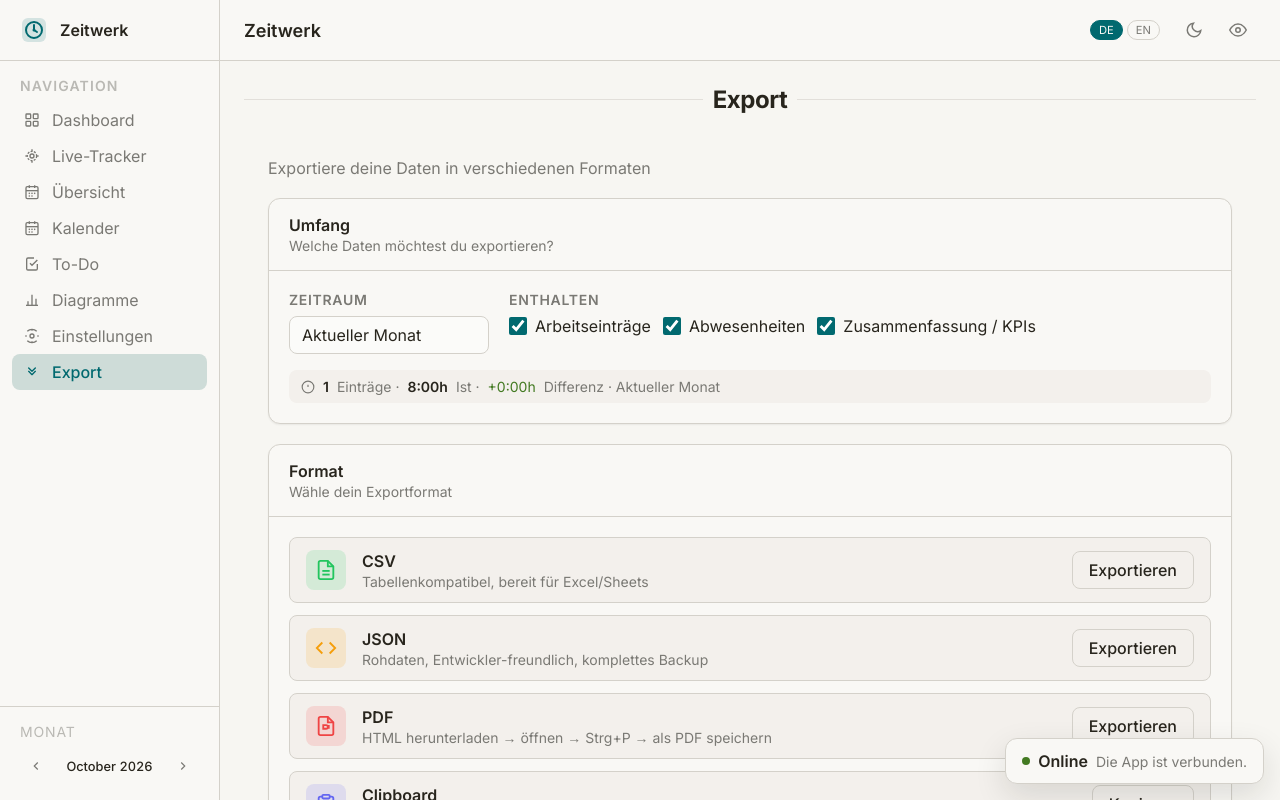
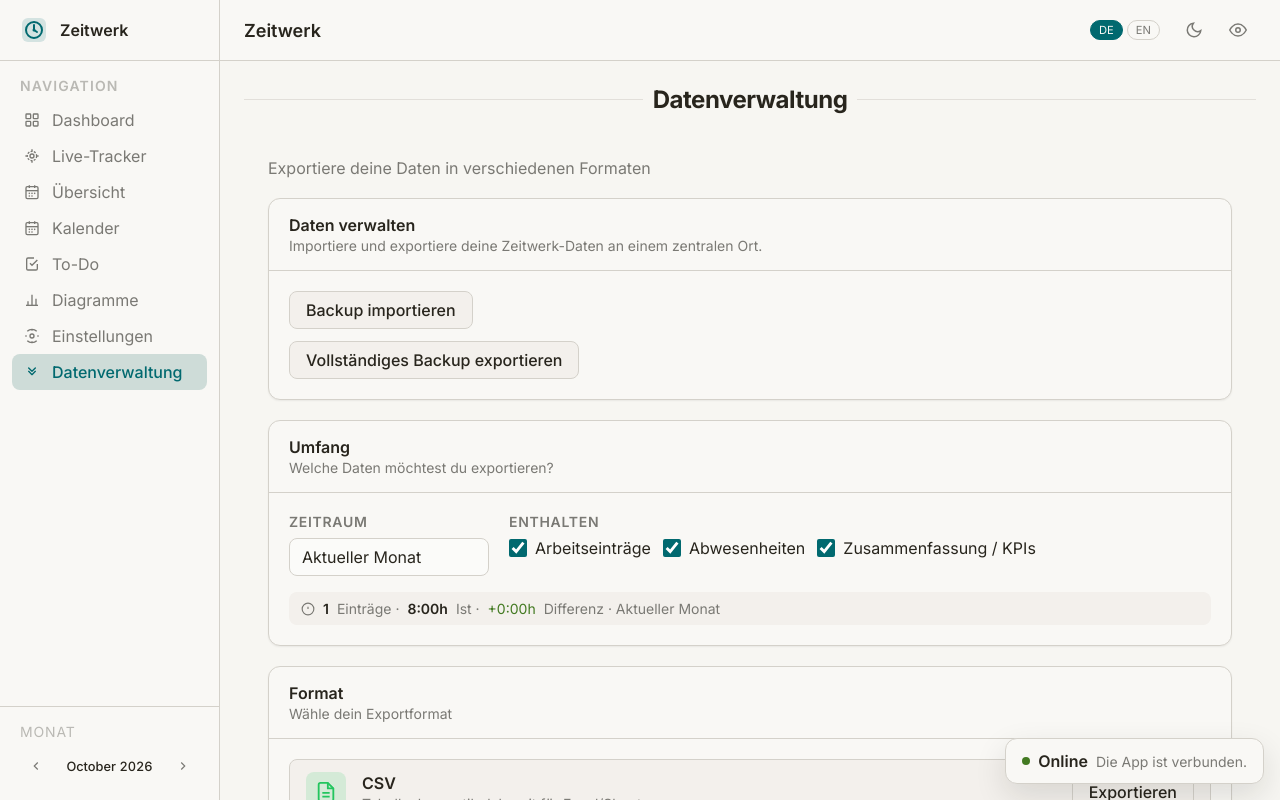
Before and after one commit to beri336/zeitwerk, a Vue app: page /#/export in a window 1280 px wide. Built offline with nearby package versions, Linux system fonts and the light colour scheme.

Commit message:
refactor: centralize data import and export

```diff
--- a/src/components/features/ExportCard.vue
+++ b/src/components/features/ExportCard.vue
@@ -6,6 +6,23 @@
         <div class="export-header">
             <p class="export-sub">{{ $t('export.sub') }}</p>
         </div>
+
+        <section class="card data-management-card">
+            <div class="card-head">
+                <h2>{{ $t('export.data.title') }}</h2>
+                <p>{{ $t('export.data.sub') }}</p>
+            </div>
+            <div class="card-body data-management-actions">
+                <button class="btn btn-secondary" type="button" @click="openImport">
+                    {{ $t('export.data.import') }}
+                </button>
+                <button class="btn btn-secondary" type="button" @click="exportFullJSON">
+                    {{ $t('export.data.backup') }}
+                </button>
+                <input ref="importInput" type="file" accept=".json,application/json"
+                    class="hidden-file-input" @change="handleImportFile" />
+            </div>
+        </section>
 
         <!-- Filters -->
         <section class="card">
@@ -196,6 +213,13 @@
             <div v-if="toastMsg" class="toast">{{ toastMsg }}</div>
         </Transition>
 
+        <ImportConfirmModal
+            v-model="showImportModal"
+            :current-count="store.entries.length"
+            :import-count="pendingImport?.zeitwerk?.entries?.length ?? 0"
+            @confirm="confirmImport"
+        />
+
     </main>
 </template>
 
@@ -210,6 +234,8 @@ import { useExport } from '@/composables/useExport'
 import { useCalendarStore } from '@/composables/useCalendarStore'
 import { useTodoStore } from '@/composables/useTodoStore'
 import { useProfileStore } from '@/composables/useProfileStore'
+import ImportConfirmModal from '@/components/ImportConfirmModal.vue'
+import { useRecovery } from '@/composables/useRecovery'
 
 const store = useZeitwerkStore()
 const { showToast } = useToast()
@@ -231,9 +257,15 @@ const PRESETS = computed(() => [
 ])
 
 const { exportJSON: exportFullJSON } = useExport()
+const { readImportFile, applyImport } = useExport()
+const { createSnapshot } = useRecovery()
 const calendar = useCalendarStore()
 const todos = useTodoStore()
 const profile = useProfileStore()
+
+const importInput = ref(null)
+const showImportModal = ref(false)
+const pendingImport = ref(null)
 
 // derive all available months from the entries
 const availableMonths = computed(() => {
@@ -452,6 +484,41 @@ function exportJSON() {
     showToast(t('export.toast.json'))
 }
 
+function openImport() {
+    importInput.value?.click()
+}
+
+function handleImportFile(event) {
+    const file = event.target.files?.[0]
+    event.target.value = ''
+    if (!file) return
+
+    readImportFile(file)
+        .then(data => {
+            pendingImport.value = data
+            showImportModal.value = true
+        })
+        .catch(error => {
+            console.error('[Zeitwerk] Import validation failed:', error)
+            showToast(t('topbar.toast_import_err'), 'err')
+        })
+}
+
+function confirmImport({ createBackup }) {
+    if (!pendingImport.value) return
+
+    try {
+        if (createBackup) createSnapshot({ force: true })
+        applyImport(pendingImport.value)
+        pendingImport.value = null
+        showImportModal.value = false
+        showToast(t('topbar.toast_import_ok'), 'ok')
+    } catch (error) {
+        console.error('[Zeitwerk] Import failed:', error)
+        showToast(t('topbar.toast_import_err'), 'err')
+    }
+}
+
 // PDF
 // Exports a formatted HTML file - open in browser and print (Ctrl+P -> Save as PDF)
 function exportPDF() {
@@ -665,6 +732,20 @@ function toast(msg) {
     display: flex;
     flex-direction: column;
     gap: var(--space-4);
+}
+
+.data-management-actions {
+    display: flex;
+    flex-wrap: wrap;
+    gap: var(--space-3);
+}
+
+.hidden-file-input {
+    display: none;
+}
+
+.btn-secondary {
+  width: fit-content;
 }
 
 /* Filters */
--- a/src/components/layout/AppTopbar.vue
+++ b/src/components/layout/AppTopbar.vue
@@ -51,7 +51,7 @@
         </div>
       </template>
 
-      <template v-if="route.path === '/dashboard'">
+      <template v-if="false && route.path === '/dashboard'">
         <button class="btn btn-secondary btn-sm topbar-action-btn" @click="handleImport"
           :title="$t('topbar.import_json')" :aria-label="$t('topbar.import_json')">
           <svg width="16" height="16" viewBox="0 0 24 24" fill="none" stroke="currentColor" stroke-width="2"
--- a/src/locales/de.json
+++ b/src/locales/de.json
@@ -194,7 +194,8 @@
         "year": "Jahresübersicht",
         "diagrams": "Diagramme & Statistiken",
         "settings": "Einstellungen",
-        "export": "Export",
+        "export": "Datenverwaltung",
+        "data": "Datenverwaltung",
         "export_charts": "Diagramme exportieren",
         "export_png": "Als PNG exportieren",
         "export_jpg": "Als JPG exportieren",
@@ -232,7 +233,8 @@
         "todo": "To-Do",
         "stats": "Statistiken",
         "settings": "Einstellungen",
-        "export": "Export",
+        "export": "Datenverwaltung",
+        "data": "Datenverwaltung",
         "more": "Mehr",
         "drawer_title": "Navigation",
         "week_overview": "Wochenübersicht",
@@ -444,6 +446,12 @@
     "title": "Zeitwerk",
     "goal": "Ziel",
     "export": {
+        "data": {
+            "title": "Daten verwalten",
+            "sub": "Importiere und exportiere deine Zeitwerk-Daten an einem zentralen Ort.",
+            "import": "Backup importieren",
+            "backup": "Vollständiges Backup exportieren"
+        },
         "title": "Export",
         "sub": "Exportiere deine Daten in verschiedenen Formaten",
         "scope": {
@@ -519,7 +527,8 @@
         "tags": "Tags",
         "entries_count": "{count} Einträge",
         "import": "Import",
-        "export": "Export",
+        "export": "Datenverwaltung",
+        "data": "Datenverwaltung",
         "delete_confirm_yes": "Ja, löschen",
         "add": "Hinzufügen",
         "update": "Aktualisieren",
--- a/src/locales/en.json
+++ b/src/locales/en.json
@@ -195,7 +195,8 @@
         "diagrams": "Diagrams & Stats",
         "profile": "Profile",
         "settings": "Settings",
-        "export": "Export",
+        "export": "Data management",
+        "data": "Data management",
         "export_charts": "Export charts",
         "export_png": "Export as PNG",
         "export_jpg": "Export as JPG",
@@ -234,7 +235,8 @@
         "stats": "Stats",
         "profile": "Profile",
         "settings": "Settings",
-        "export": "Export",
+        "export": "Data management",
+        "data": "Data management",
         "more": "More",
         "drawer_title": "Navigation",
         "week_overview": "Week Overview",
@@ -327,7 +329,8 @@
                 "monthly": "Monthly"
             },
             "restore": "Restore",
-            "export": "Export",
+            "export": "Data management",
+            "data": "Data management",
             "delete": "Delete",
             "confirm_restore": "Restore this recovery backup? Your current data will be backed up first.",
             "summary": "{entries} entries · {events} events · {todos} to-dos · {size}",
@@ -481,6 +484,12 @@
     "title": "Zeitwerk",
     "goal": "Goal",
     "export": {
+        "data": {
+            "title": "Manage data",
+            "sub": "Import and export your Zeitwerk data from one central place.",
+            "import": "Import backup",
+            "backup": "Export full backup"
+        },
         "title": "Export",
         "sub": "Export your data in different formats",
         "scope": {
--- a/src/views/ExportView.vue
+++ b/src/views/ExportView.vue
@@ -2,7 +2,7 @@
 
 <template>
   <main class="main">
-    <h1>{{ $t("nav.export") }}</h1>
+    <h1>{{ $t("nav.data") }}</h1>
     <ExportCard />
   </main>
 </template>
```
